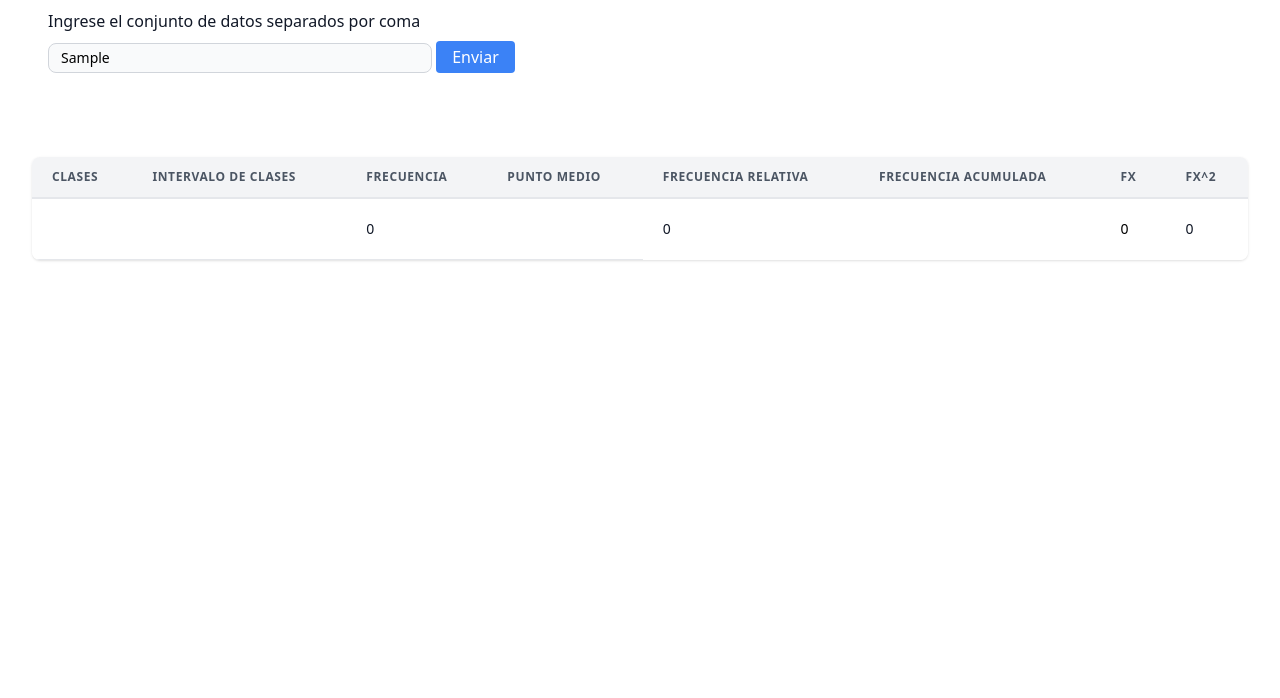
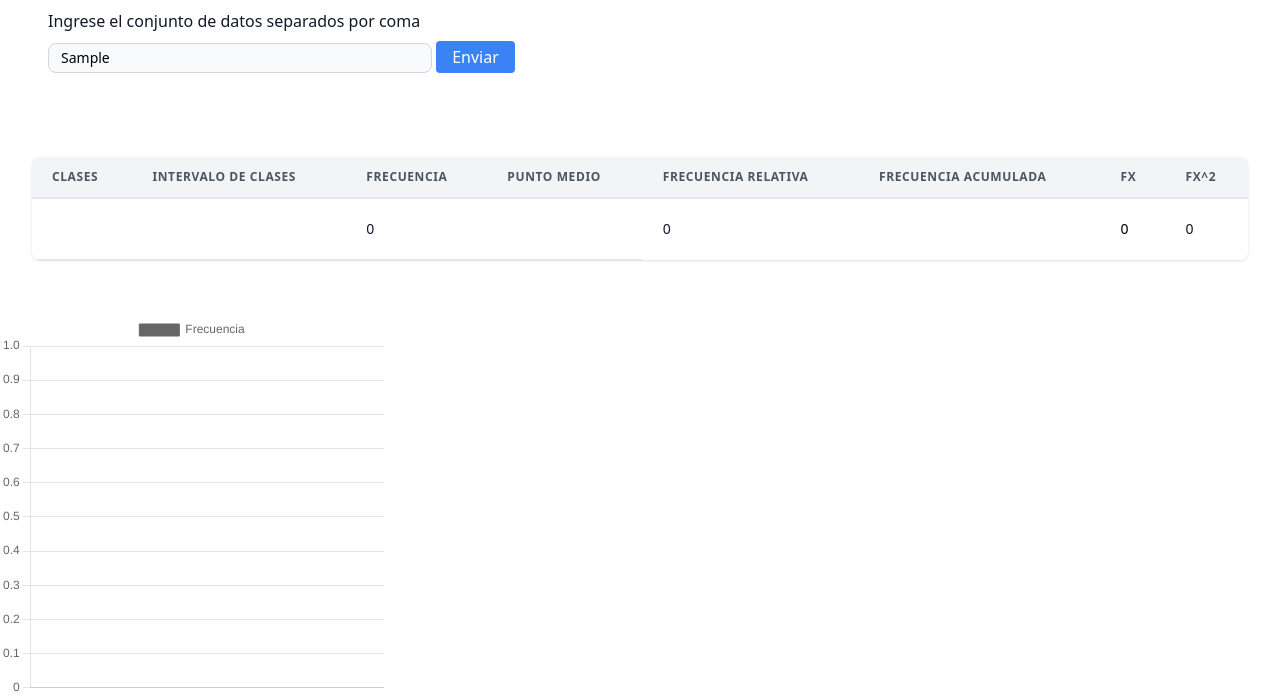
Before and after one commit to JosafatMv/Frecuencias, a website with bundled scripts: page index.html in a window 1280 px wide. Both pictures are taken after typing "Sample" into the empty fields and a click on the button "Enviar". Shown: the part 131-829 px from the top of the page. Before the commit the page ends 800 px from the top, so only its background shows below. Built offline with nearby package versions, Linux system fonts and the light colour scheme.

Commit message:
Bar chart added

```diff
--- a/index.html
+++ b/index.html
@@ -147,7 +147,15 @@
 
     <div id="table"></div>
 
+    <div class="w-96">
+        <canvas id="myChart" width="200" height="200"></canvas>
+    </div>
+
+    <script src="https://cdnjs.cloudflare.com/ajax/libs/Chart.js/3.8.0/chart.js"
+        integrity="sha512-5m2r+g00HDHnhXQDbRLAfZBwPpPCaK+wPLV6lm8VQ+09ilGdHfXV7IVyKPkLOTfi4vTTUVJnz7ELs7cA87/GMA=="
+        crossorigin="anonymous" referrerpolicy="no-referrer"></script>
     <script type="module" src="src/js/index.js"></script>
+    <script type="module" src="src/components/charts/bars.js"></script>
 </body>
 
 </html>
--- a/package.json
+++ b/package.json
@@ -9,9 +9,10 @@
 	"author": "",
 	"license": "MIT",
 	"dependencies": {
-    "tailwindcss": "^3.1.3"
+		"chart.js": "^3.8.0"
 	},
 	"devDependencies": {
-    "@tailwindcss/forms": "^0.5.2"
+		"@tailwindcss/forms": "^0.5.2",
+		"tailwindcss": "^3.1.4"
 	}
 }
--- /dev/null
+++ b/src/components/charts/bars.js
@@ -0,0 +1,44 @@
+import { backgroundColorChart, borderColorChart } from '../../utils/colors.js';
+
+export const showBarChart = (data) => {
+	let labels = [];
+	let dataChart = [];
+	let backgroundColor = [];
+	let borderColor = [];
+
+	data.map((intervalClass, i) => {
+		labels.push(`Clase ${intervalClass.class}`);
+		dataChart.push(intervalClass.frequency);
+		backgroundColor.push(backgroundColorChart[i]);
+		borderColor.push(borderColorChart[i]);
+	});
+
+	showChart(labels, dataChart, backgroundColor, borderColor);
+};
+
+const showChart = (labels, data, backgroundColor, borderColor) => {
+	console.log(labels, data, backgroundColor, borderColor);
+	const ctx = document.getElementById('myChart').getContext('2d');
+	const myChart = new Chart(ctx, {
+		type: 'bar',
+		data: {
+			labels,
+			datasets: [
+				{
+					label: 'Frecuencia',
+					data,
+					backgroundColor,
+					borderColor,
+					borderWidth: 1,
+				},
+			],
+		},
+		options: {
+			scales: {
+				y: {
+					beginAtZero: true,
+				},
+			},
+		},
+	});
+};
--- a/src/components/row.js
+++ b/src/components/row.js
@@ -1,6 +1,4 @@
 export const row = (data, i) => {
-	console.log(data);
-
 	return `
         <tr>
             <td class="px-5 py-5 border-b border-gray-200 bg-white text-sm">
--- a/src/js/index.js
+++ b/src/js/index.js
@@ -1,4 +1,6 @@
 import { table } from '../components/table.js';
+import { showBarChart } from '../components/charts/bars.js';
+
 
 const form = document.getElementById('form');
 const tableHtml = document.getElementById('table');
@@ -56,6 +58,7 @@ const frecuency = (data) => {
 		const fx2 = Math.pow(fx, 2);
 
 		rowsData.push({
+			class: i + 1,
 			initialInterval,
 			finalInterval,
 			frequency,
@@ -76,5 +79,6 @@ form.addEventListener('submit', (e) => {
 	const arrData = formatData(data);
 	const orderedData = orderData(arrData);
 	const frecuencyData = frecuency(orderedData);
+	showBarChart(frecuencyData);
 	tableHtml.innerHTML = table(frecuencyData);
 });
--- /dev/null
+++ b/src/utils/colors.js
@@ -0,0 +1,17 @@
+export const backgroundColorChart = [
+	'rgba(255, 99, 132, 0.2)',
+	'rgba(54, 162, 235, 0.2)',
+	'rgba(255, 206, 86, 0.2)',
+	'rgba(75, 192, 192, 0.2)',
+	'rgba(153, 102, 255, 0.2)',
+	'rgba(255, 159, 64, 0.2)',
+];
+
+export const borderColorChart = [
+	'rgba(255, 99, 132, 1)',
+	'rgba(54, 162, 235, 1)',
+	'rgba(255, 206, 86, 1)',
+	'rgba(75, 192, 192, 1)',
+	'rgba(153, 102, 255, 1)',
+	'rgba(255, 159, 64, 1)',
+];
--- a/tailwind.config.js
+++ b/tailwind.config.js
@@ -1,6 +1,6 @@
 /** @type {import('tailwindcss').Config} */
 module.exports = {
-	content: ['./src/**/*.{html,js}'],
+	content: ['./src/**/*.{html,js}', 'index.html'],
 	theme: {
 		extend: {},
 	},
```
Also changed, not shown: dist/output.css, 1 other file. Lines whose indentation alone changed are shown as unchanged.
